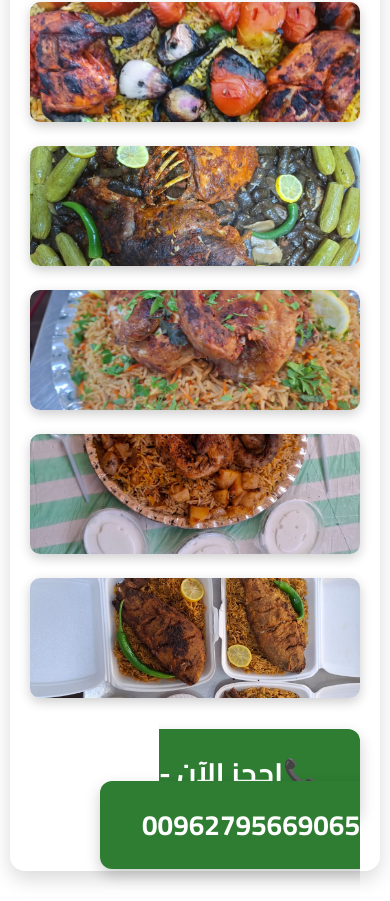
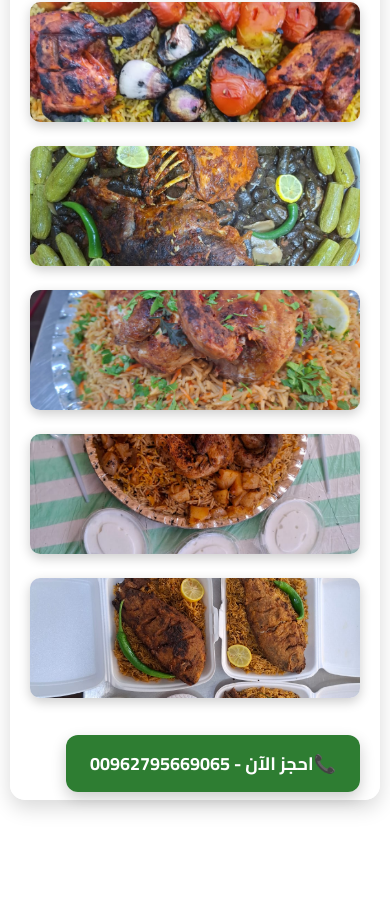
Before and after one commit to alaaaldebis/my-camp-site, a plain HTML site: page index.html in a window 390 px wide. Shown: the part 4444-5345 px from the top of the page. After the commit the page ends 5274 px from the top, so only its background shows below. Drawn offline with nearby package versions, Linux system fonts and the light colour scheme.

Commit message:
Update index.html

```diff
--- a/index.html
+++ b/index.html
@@ -121,10 +121,10 @@
  .cta a {
   background-color: #2e7d32;
   color: white;
-  padding: 18px 42px;
+  padding: 12px 24px;
   text-decoration: none;
   border-radius: 12px;
-  font-size: 28px;
+  font-size: 18px;
   font-weight: bold;
   box-shadow: 0 6px 15px rgba(0, 0, 0, 0.2);
   transition: background-color 0.3s ease;
```
